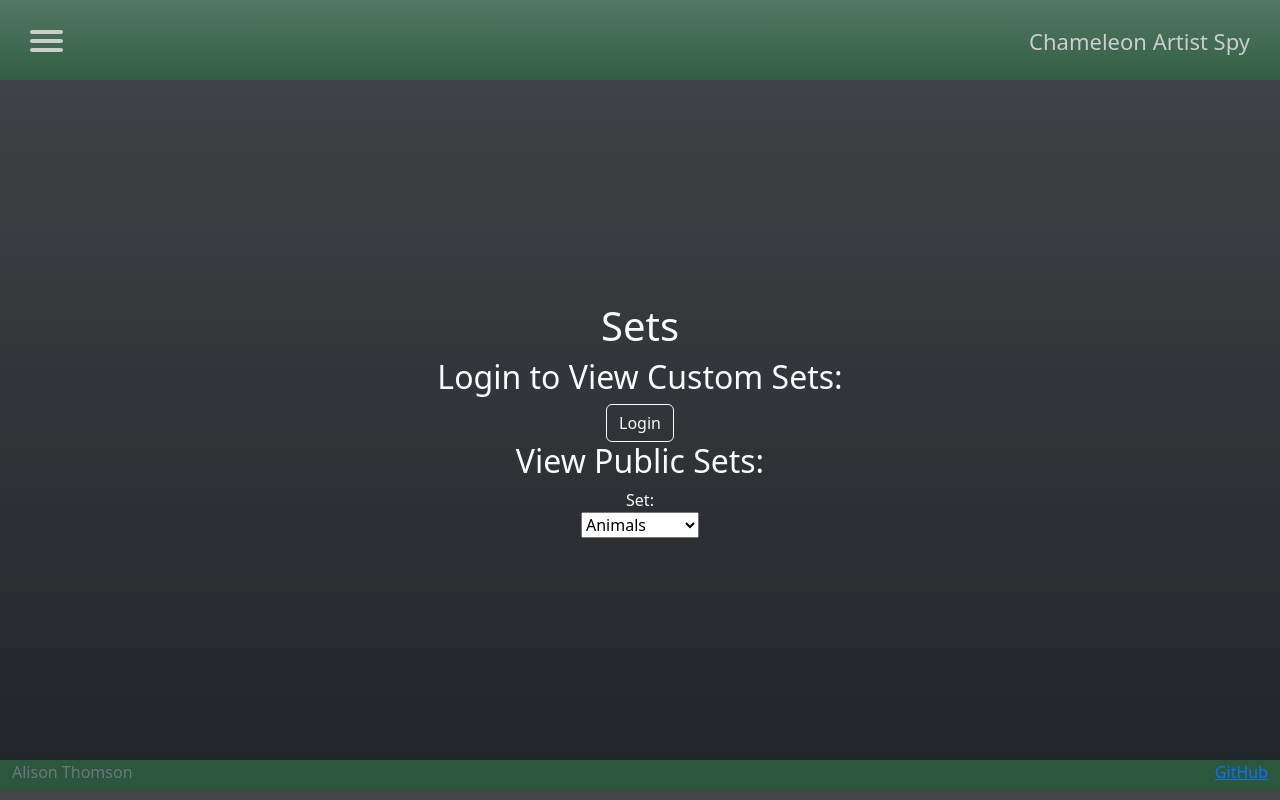
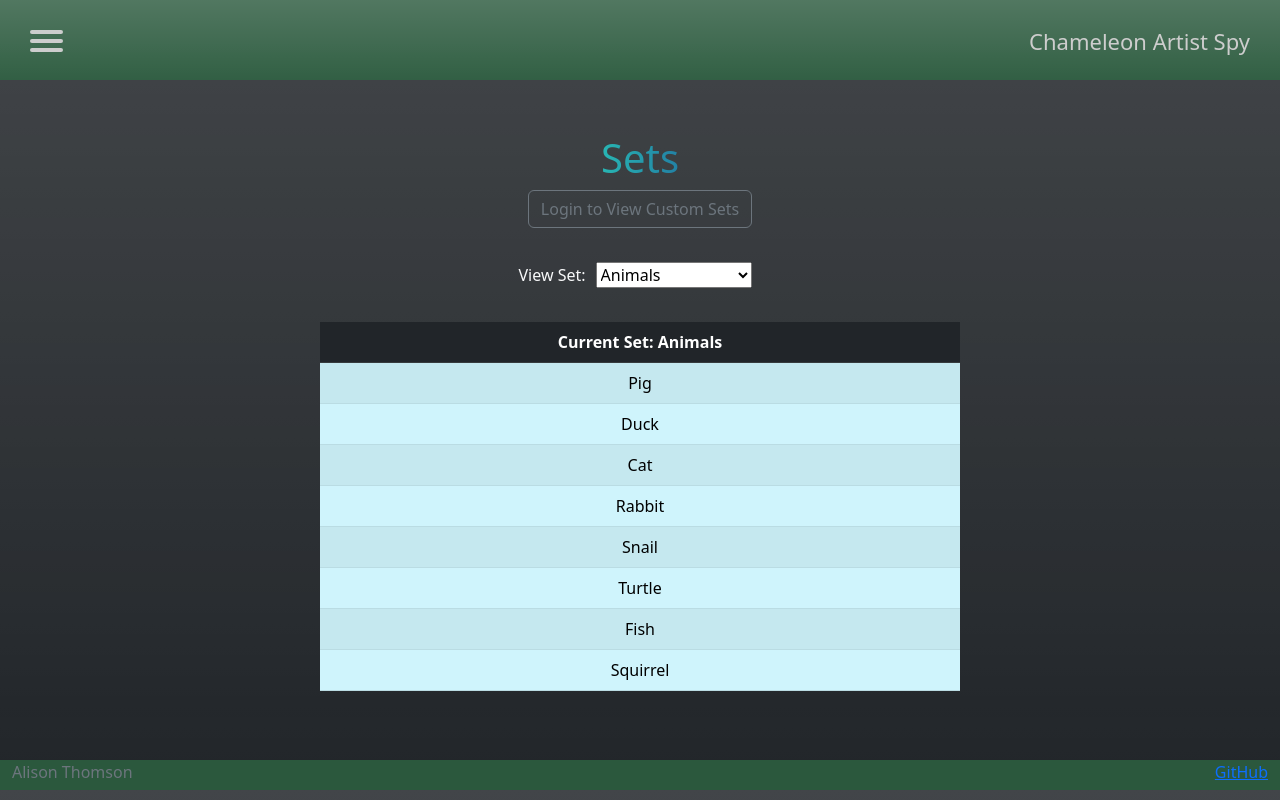
Before and after one commit to AlisonRampton/startup, a plain HTML site: page sets.html in a window 1280 px wide. Drawn offline with nearby package versions, Linux system fonts and the light colour scheme.

Commit message:
Updated sets.html with formating

```diff
--- a/main.css
+++ b/main.css
@@ -44,6 +44,10 @@ main {
 }
 
 .rowCluster table {
+  margin: 10px;
+}
+
+.rowCluster select {
   margin: 10px;
 }
 
@@ -215,10 +219,17 @@ footer {
   display: inline-block;
 }
 
+#play-set-table {
+  height: fit-content;
+  table-layout: auto;
+  width: 25vw;
+  display: table;
+}
+
 #set-table {
   height: fit-content;
   table-layout: auto;
-  width: 25vw;
+  width: 50vw;
   display: table;
 }
 
--- a/sets.html
+++ b/sets.html
@@ -69,20 +69,61 @@
     </header>
 
     <main class="container-fluid text-center">
-      <h1>Sets</h1>
-      <h2>Login to View Custom Sets:</h2>
+      <h1 class="rainbow-text">Sets</h1>
       <form method="get" action="login.html">
-        <button type="submit" class="btn btn-outline-light">Login</button>
+        <button type="submit" class="btn btn-outline-secondary">Login to View Custom Sets</button>
       </form>
+      <br>
       <!-- Hoping I can add in a way to modify sets once we get to adding JS -->
-      <h2>View Public Sets:</h2>
-      <label for="sets">Set:</label>
-      <select id="sets" name="displaySet">
-        <option>Locations</option>
-        <option selected>Animals</option>
-        <option>Superheroes</option>
-      </select>
-      <!-- TODO: add connecting display of elements in set selected-->
+      <div class="rowCluster">
+        <label for="sets">View Set:</label>
+        <select id="sets" name="displaySet">
+          <optgroup label="Public Sets">
+            <option>Locations</option>
+            <option selected>Animals</option>
+            <option>Superheroes</option>
+          </optgroup>
+          <optgroup label="Custom Sets">
+            <option>My Set</option>
+            <option>Cosmere Books</option>
+          </optgroup>
+        </select>
+      </div>
+      <br>
+      <table id="set-table" class="table table-info table-striped">
+        <thead class="table-dark">
+          <tr>
+            <th>Current Set: Animals</th>
+          </tr>
+        </thead>
+        <tbody>
+          <tr>
+            <td>Pig</td>
+          </tr>
+          <tr>
+            <td>Duck</td>
+          </tr>
+          <tr>
+            <td>Cat</td>
+          </tr>
+          <tr>
+            <td>Rabbit</td>
+          </tr>
+          <tr>
+            <td>Snail</td>
+          </tr>
+          <tr>
+            <td>Turtle</td>
+          </tr>
+          <tr>
+            <td>Fish</td>
+          </tr>
+          <tr>
+            <td>Squirrel</td>
+          </tr>
+        </tbody>
+      </table>
+
     </main>
 
     <footer class="text-dark text-muted">
```
Also changed, not shown: play.html (+1 -1 lines).
